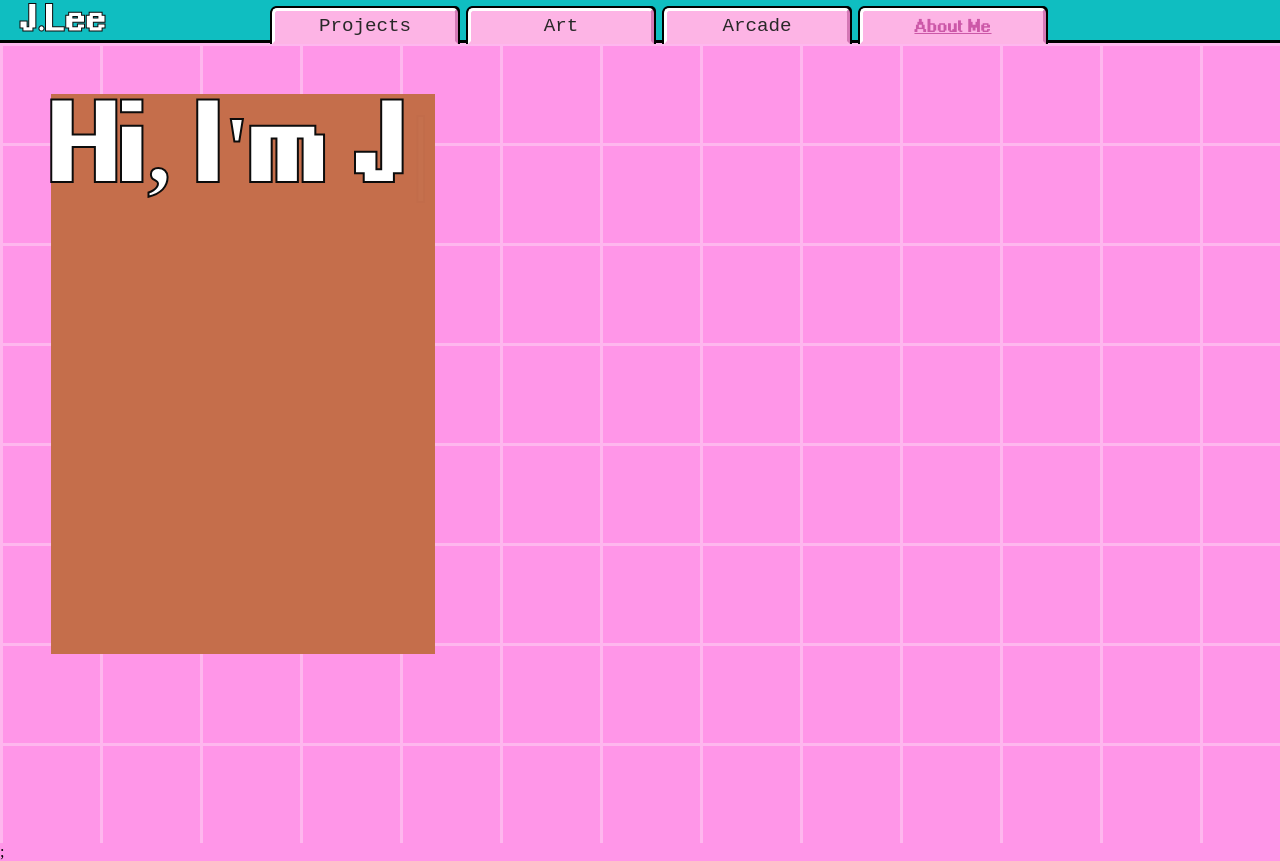
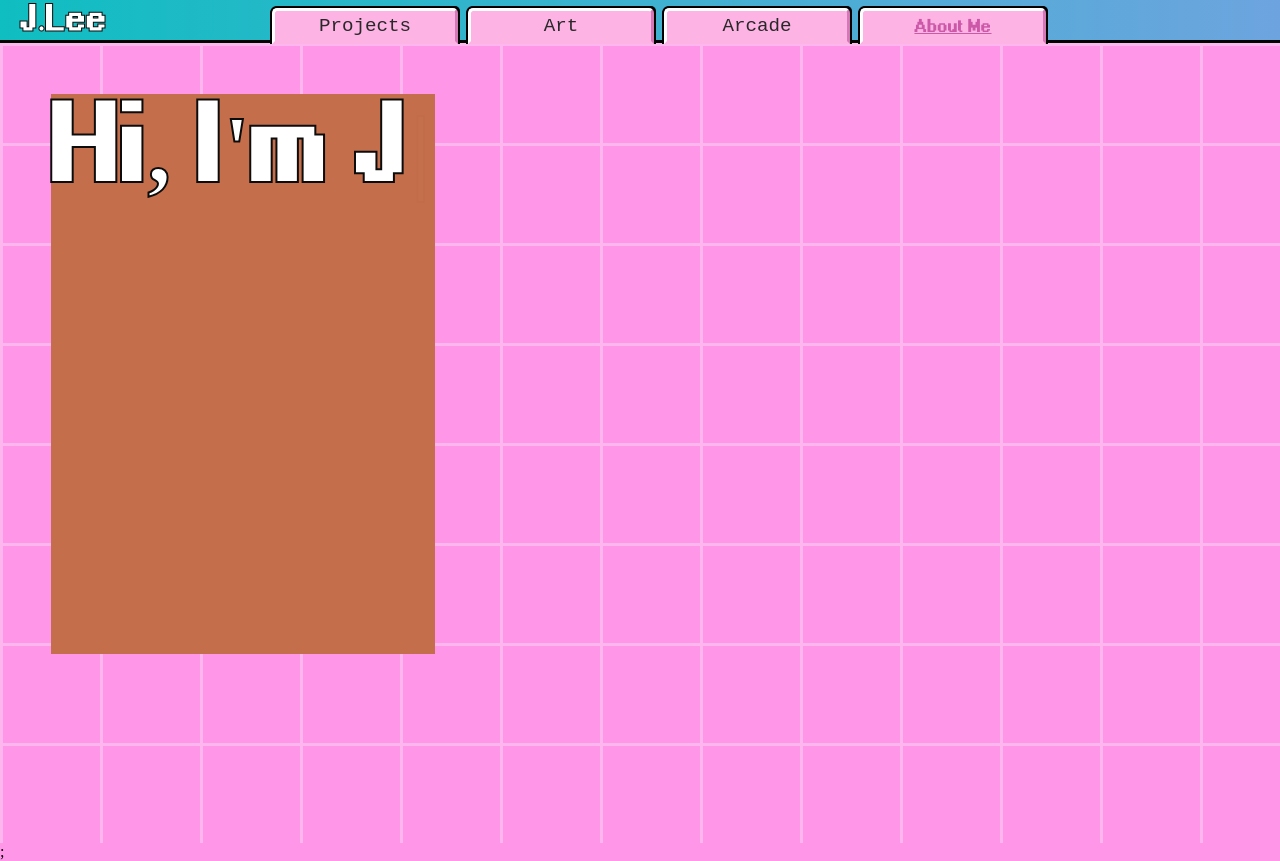
Before and after one commit to jjl418/reactjs, a React (Create React App) app: page / in a window 1280 px wide. Built offline with nearby package versions, Linux system fonts and the light colour scheme.

Commit message:
changed navbar style

```diff
--- a/src/components/Navbar.css
+++ b/src/components/Navbar.css
@@ -20,6 +20,7 @@ html, body { /*KEEP*/
     border-top: #0fbec1;
     border-right: #0fbec1;
     border-left:#0fbec1;
+    background-image: linear-gradient(to right, #0fbec1 , rgb(109, 164, 223));
   }
 
   .navbar-box { /*KEEP*/
@@ -59,7 +60,7 @@ html, body { /*KEEP*/
     /* text-align: center; */
     width: 60vw; /* may need to change later */
     align-self: end;
-    border-color: #0fbec1;
+    border-color: #0fbec100;
     border-style: solid;
     border-width: 2.5px;
     background-color: none;
@@ -125,6 +126,8 @@ html, body { /*KEEP*/
 
   .nav-menu-link:hover {
     background: #f4a5d9;
+    /* border: solid;
+    border-bottom: #f4a5d9; */
     transition: all 0.2s ease-out;
   }
 
```
